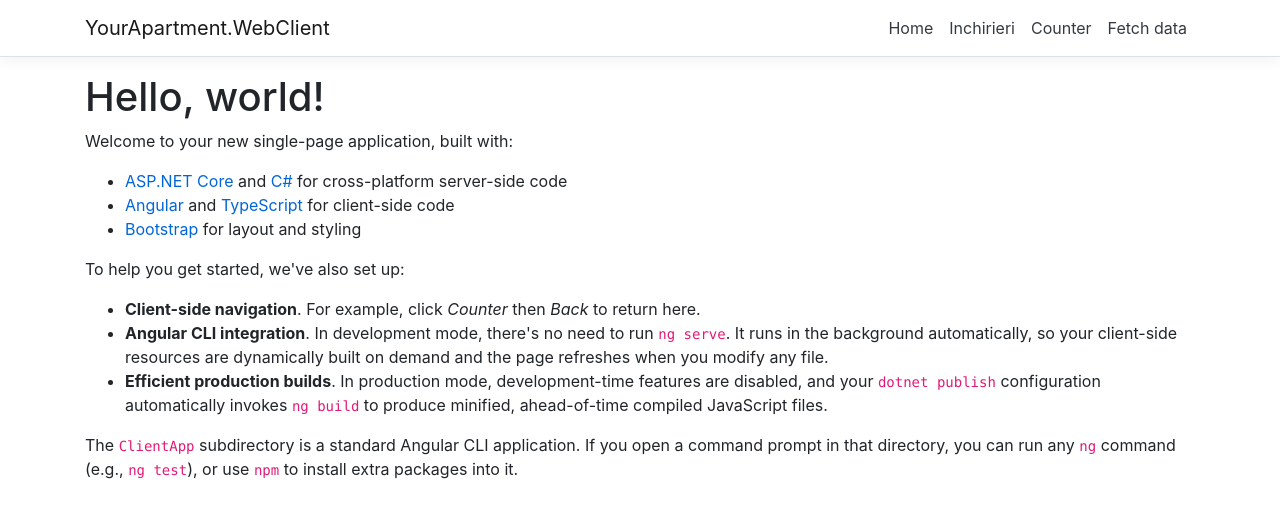
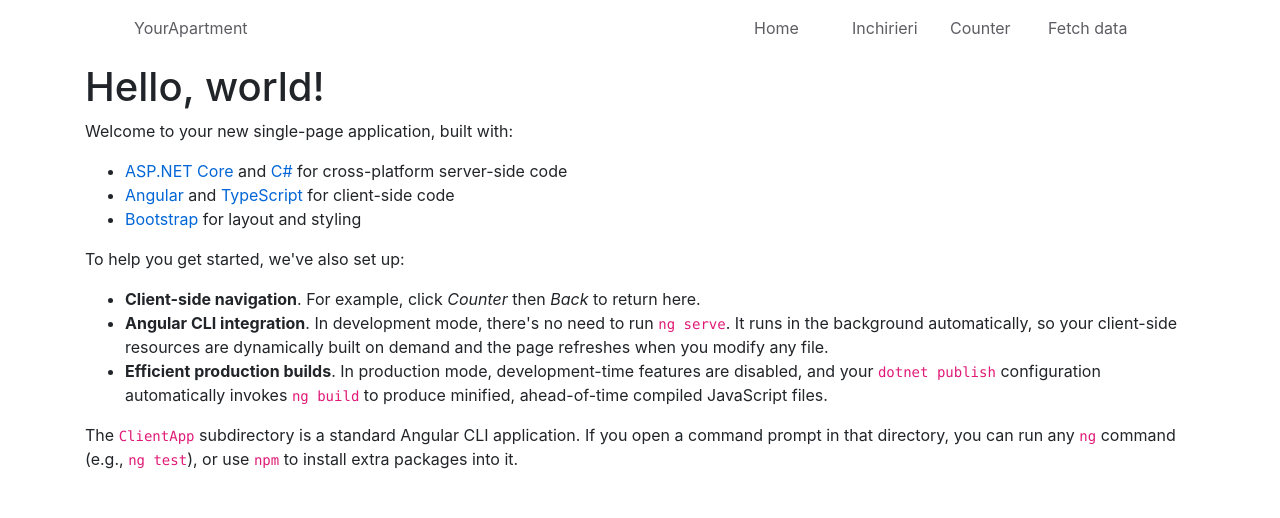
Before and after one commit to alexandrustf/YourApartment, an Angular app in the folder YourApartment.WebClient/ClientApp/: page / in a window 1280 px wide. Shown: the top 518 px of the page. Built offline with nearby package versions, Linux system fonts and the light colour scheme.

Commit message:
edited header

```diff
--- a/YourApartment.WebClient/ClientApp/src/app/nav-menu/nav-menu.component.css
+++ b/YourApartment.WebClient/ClientApp/src/app/nav-menu/nav-menu.component.css
@@ -1,18 +1,39 @@
-a.navbar-brand {
-  white-space: normal;
-  text-align: center;
-  word-break: break-all;
+.header-container {
+  top: 0px;
+  left: 0px;
+  width: 100%;
+  height: 80px;
+  background: #ffffff 0% 0% no-repeat padding-box;
+  opacity: 1;
+  padding-top: 16px;
+  padding-left: 134px;
+  padding-right: 134px;
+  height: 63px;
+  opacity: 1;
+  display: flex;
+  flex-direction: row;
+  flex-wrap: nowrap;
+  justify-content: space-between;
+}
+nav {
+  display: inline;
+}
+.logo-container {
+}
+.container-navigation-bar {
+  display: flex;
+
+  background-color: white;
 }
 
-html {
-  font-size: 14px;
+.navigation-bar-item-container {
+  width: 98px;
+  text-align: left;
+  font: Medium 17px/23px Roboto;
+  letter-spacing: 0;
+  color: #5d5c62 !important;
+  opacity: 1;
 }
-@media (min-width: 768px) {
-  html {
-    font-size: 16px;
-  }
+a {
+  color: #5d5c62;
 }
-
-.box-shadow {
-  box-shadow: 0 .25rem .75rem rgba(0, 0, 0, .05);
-}
--- a/YourApartment.WebClient/ClientApp/src/app/nav-menu/nav-menu.component.html
+++ b/YourApartment.WebClient/ClientApp/src/app/nav-menu/nav-menu.component.html
@@ -1,49 +1,38 @@
 <header>
-  <nav
-    class="navbar navbar-expand-sm navbar-toggleable-sm navbar-light bg-white border-bottom box-shadow mb-3"
-  >
-    <div class="container">
-      <a class="navbar-brand" [routerLink]="['/']">YourApartment.WebClient</a>
-      <button
-        class="navbar-toggler"
-        type="button"
-        data-toggle="collapse"
-        data-target=".navbar-collapse"
-        aria-label="Toggle navigation"
-        [attr.aria-expanded]="isExpanded"
-        (click)="toggle()"
+  <div class="header-container">
+    <div class="logo-container">
+      <a class="logo" [routerLink]="['/']">YourApartment</a>
+    </div>
+    <div class="container-navigation-bar">
+      <div
+        class="navigation-bar-item-container"
+        [routerLinkActive]="['link-active']"
+        [routerLinkActiveOptions]="{ exact: true }"
       >
-        <span class="navbar-toggler-icon"></span>
-      </button>
+        <a class="navigation-bar-item" [routerLink]="['/']">Home</a>
+      </div>
       <div
-        class="navbar-collapse collapse d-sm-inline-flex flex-sm-row-reverse"
-        [ngClass]="{ show: isExpanded }"
+        class="navigation-bar-item-container"
+        [routerLinkActive]="['link-active']"
       >
-        <ul class="navbar-nav flex-grow">
-          <li
-            class="nav-item"
-            [routerLinkActive]="['link-active']"
-            [routerLinkActiveOptions]="{ exact: true }"
-          >
-            <a class="nav-link text-dark" [routerLink]="['/']">Home</a>
-          </li>
-          <li class="nav-item" [routerLinkActive]="['link-active']">
-            <a class="nav-link text-dark" [routerLink]="['/apartments-rent']"
-              >Inchirieri</a
-            >
-          </li>
-          <li class="nav-item" [routerLinkActive]="['link-active']">
-            <a class="nav-link text-dark" [routerLink]="['/counter']"
-              >Counter</a
-            >
-          </li>
-          <li class="nav-item" [routerLinkActive]="['link-active']">
-            <a class="nav-link text-dark" [routerLink]="['/fetch-data']"
-              >Fetch data</a
-            >
-          </li>
-        </ul>
+        <a class="navigation-bar-item" [routerLink]="['/apartments-rent']"
+          >Inchirieri</a
+        >
+      </div>
+      <div
+        class="navigation-bar-item-container"
+        [routerLinkActive]="['link-active']"
+      >
+        <a class="navigation-bar-item" [routerLink]="['/counter']">Counter</a>
+      </div>
+      <div
+        class="navigation-bar-item-container"
+        [routerLinkActive]="['link-active']"
+      >
+        <a class="navigation-bar-item" [routerLink]="['/fetch-data']"
+          >Fetch data
+        </a>
       </div>
     </div>
-  </nav>
+  </div>
 </header>
```
Also changed, not shown: 1 other file (tests, documents, lock files or other folders).
